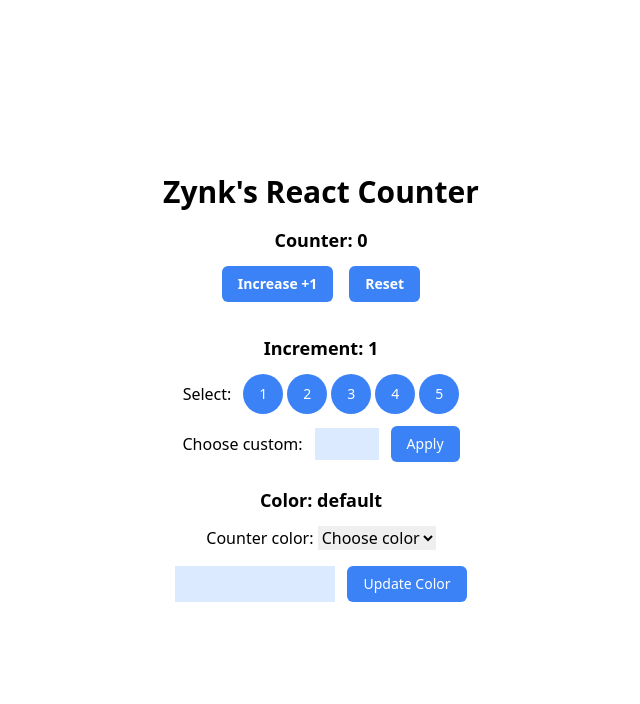
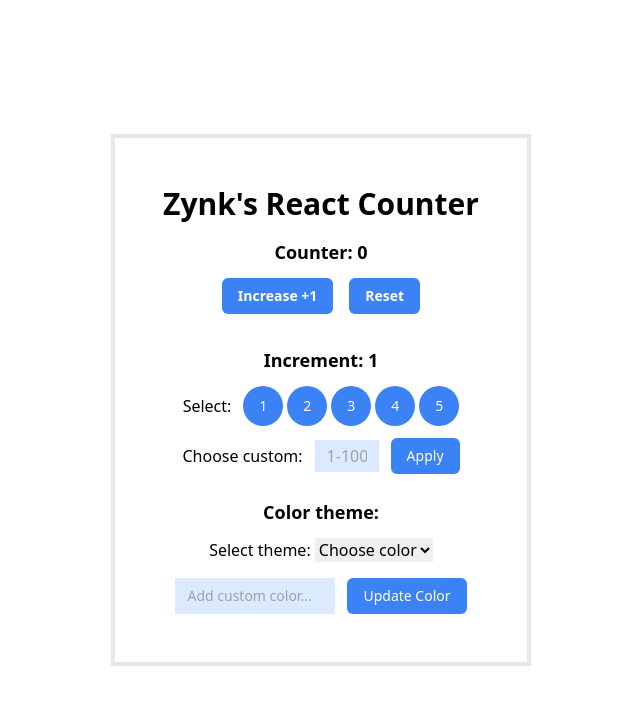
Before and after one commit to zynkd/react_playground, a React (Create React App) app: page / in a window 1280 px wide. Shown: the top 704 px of the page, without its empty margins (319-959 px from the left). Built offline with nearby package versions, Linux system fonts and the light colour scheme; no server answers; the HTML template or start-up script is replaced by a standard one.

Commit message:
Added placeholders for inputs, updated visuals

```diff
--- a/package.json
+++ b/package.json
@@ -7,6 +7,7 @@
     "@testing-library/react": "^13.4.0",
     "@testing-library/user-event": "^13.5.0",
     "autoprefixer": "^10.4.14",
+    "classnames": "^2.3.2",
     "postcss": "^8.4.23",
     "react": "^18.2.0",
     "react-dom": "^18.2.0",
--- a/src/App.js
+++ b/src/App.js
@@ -1,7 +1,5 @@
 import React, { useState, useEffect } from 'react';
 import cn from 'classnames';
-import { data } from 'autoprefixer';
-import { type } from '@testing-library/user-event/dist/type';
 
 const API_URL = 'https://api.sampleapis.com/csscolornames/colors';
 
@@ -121,7 +119,10 @@ function App() {
 
   return (
     <div className='h-screen flex flex-col items-center justify-center'>
-      <form onSubmit={handleFormSubmit}>
+      <form
+      className='border-4 p-12'
+        onSubmit={handleFormSubmit}
+      >
         <h1 className='form-title mb-4 text-3xl font-bold'>
           Zynk's React Counter
         </h1>
@@ -180,6 +181,7 @@ function App() {
             <input
               type='text'
               className='bg-blue-100 px-3 py-1 outline-none w-16'
+              placeholder='1-100'
               name='choose-custom-increment'
               id='id-choose-custom-increment'
               value={customIncrement}
@@ -213,10 +215,10 @@ function App() {
           )}
         </div>
 
-        <div className='text-center text-md mb-6'>
-          <h2 className='mb-3 text-lg font-bold'>{`Color: default`}</h2>
+        <div className='text-center text-md'>
+          <h2 className='mb-3 text-lg font-bold'>{`Color theme: `}</h2>
 
-          <label htmlFor='id-select-counter-color'>{`Counter color: `}</label>
+          <label htmlFor='id-select-counter-color'>{`Select theme: `}</label>
 
           <select
             value={color}
@@ -234,14 +236,15 @@ function App() {
 
           <div className='flex justify-center gap-3 text-sm'>
             <input
+              type='text'
               name='input-text-1'
-              type='text'
+              placeholder='Add custom color...'
               className='bg-blue-100 px-3 py-2 w-40 outline-none'
               value={textColor}
               onChange={handleTextColor}
             />
             <input
-              type='submit'
+              type='button'
               value='Update Color'
               // className='bg-blue-500 text-white px-4 py-2 rounded-md text-sm hover:bg-blue-600'
               className={cn(
```
Also changed, not shown: 1 other file (tests, documents, lock files or other folders).
